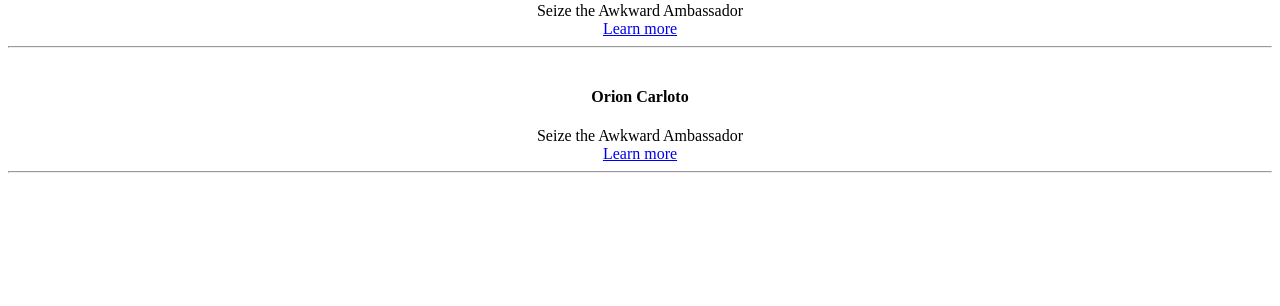
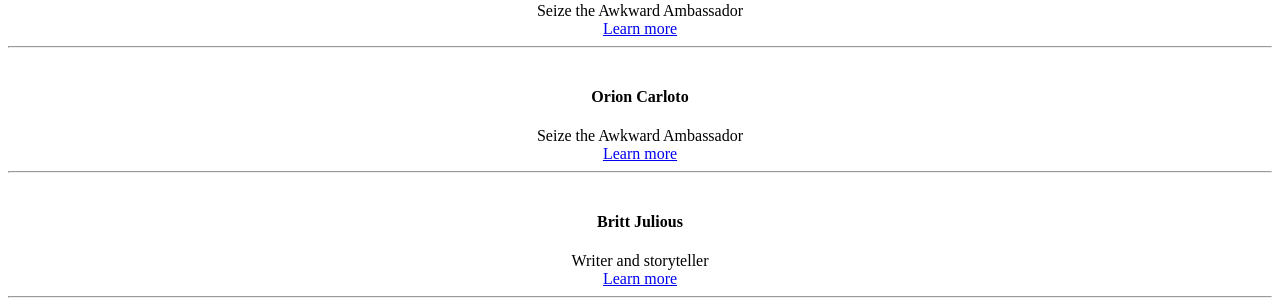
Before and after one commit to shinetext/aurora, a Node project: template views/speakers.ejs in a window 1280 px wide. Shown: the part 2207-2513 px from the top of the page. Before the commit the page ends 2380 px from the top, so only its background shows below. Run offline with Node 20 templates, Linux system fonts and the light colour scheme; the template is opened without the code that fills it, so the values that code supplies are empty.

Commit message:
Add speaker britt julious

```diff
--- a/views/speakers.ejs
+++ b/views/speakers.ejs
@@ -95,4 +95,9 @@
   <a href="http://d.shne.us/15j">Learn more</a>
   <hr>
 
+  <h4 id="britt-julious" style="margin-top:40px;">Britt Julious</h4>
+  <div>Writer and storyteller</div>
+  <a href="http://d.shne.us/169">Learn more</a>
+  <hr>
+
 </div>
```
